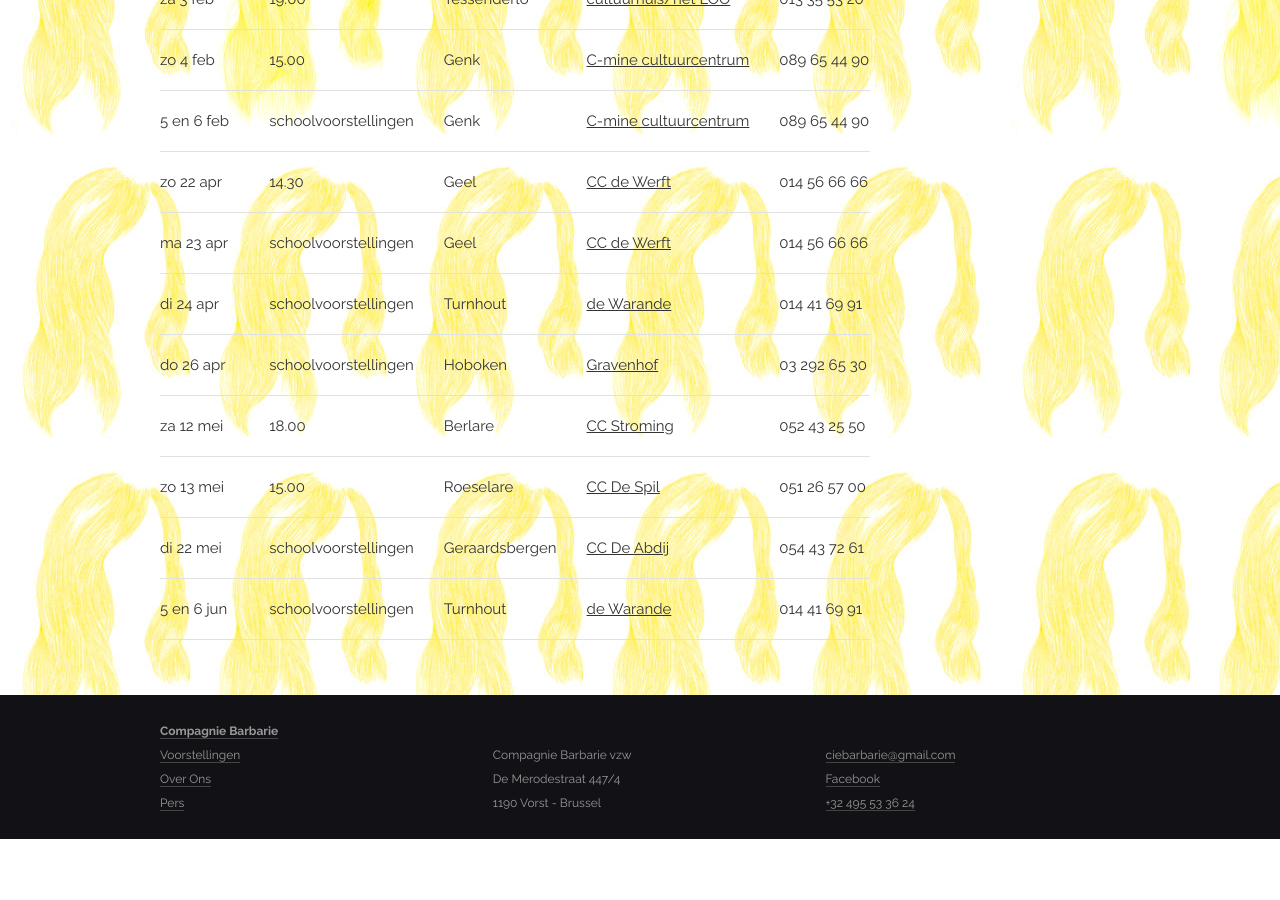
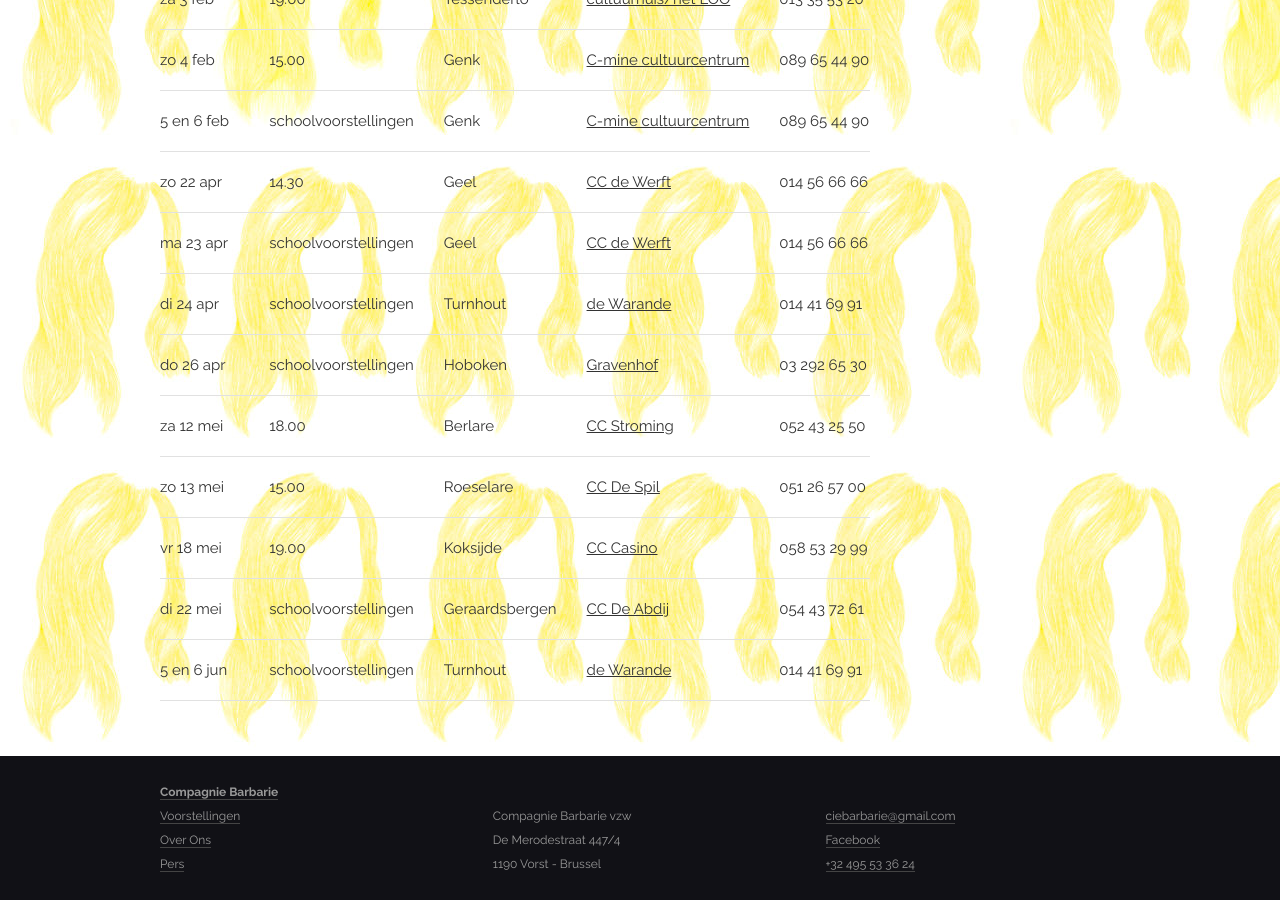
Before and after one commit to ciebarbarie/ciebarbarie, a Jekyll site: the page built from voorstellingen/modders.md, in a window 1280 px wide and 900 px high, scrolled down 3180 px. Built offline with Jekyll 4.4.1, drawn with Linux system fonts in a browser that asks for light colours; nearby versions of some CDN libraries; some web fonts are replaced; library files that are not in the unit come from our copies; before the commit the page ends 4019 px from its top, so only the background shows below that.

Commit message:
Update modders.md

```diff
--- a/voorstellingen/modders.md
+++ b/voorstellingen/modders.md
@@ -83,6 +83,7 @@
 <tr><td>do 26 apr</td><td>schoolvoorstellingen</td><td>Hoboken</td><td><a href="http://www.gravenhof.org">Gravenhof</a></td><td>03 292 65 30</td></tr>
 <tr><td>za 12 mei</td><td>18.00</td><td>Berlare</td><td><a href="http://www.berlare.be/ccstroming">CC Stroming</a></td><td>052 43 25 50</td></tr>
 <tr><td>zo 13 mei</td><td>15.00</td><td>Roeselare</td><td><a href="http://www.despil.be/">CC De Spil</a></td><td>051 26 57 00</td></tr>
+<tr><td>vr 18 mei</td><td>19.00</td><td>Koksijde</td><td><a href="https://www.casinokoksijde.be/">CC Casino</a></td><td>058 53 29 99</td></tr>
 <tr><td>di 22 mei</td><td>schoolvoorstellingen</td><td>Geraardsbergen</td><td><a href="http://www.de-abdij.be">CC De Abdij</a></td><td>054 43 72 61</td></tr>
 <tr><td>5 en 6 jun</td><td>schoolvoorstellingen</td><td>Turnhout</td><td><a href="http://www.dewarande.be/">de Warande</a></td><td>014 41 69 91</td></tr>
 </table>
```
